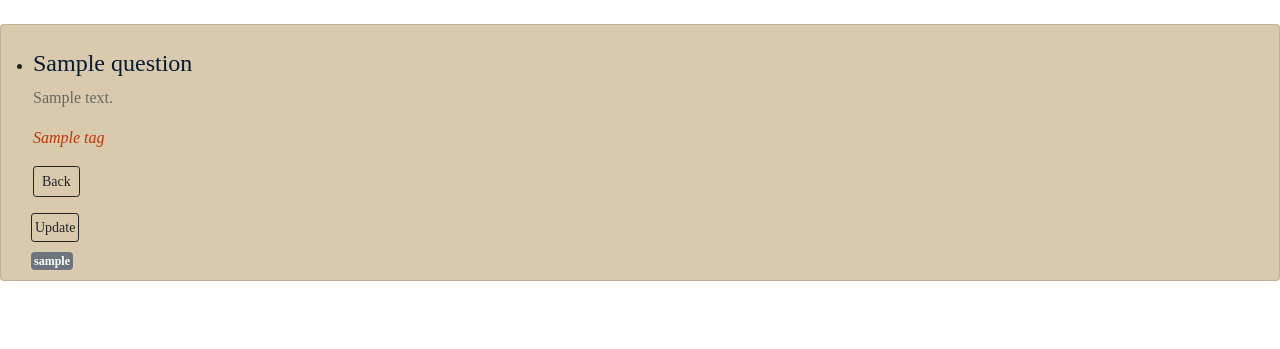
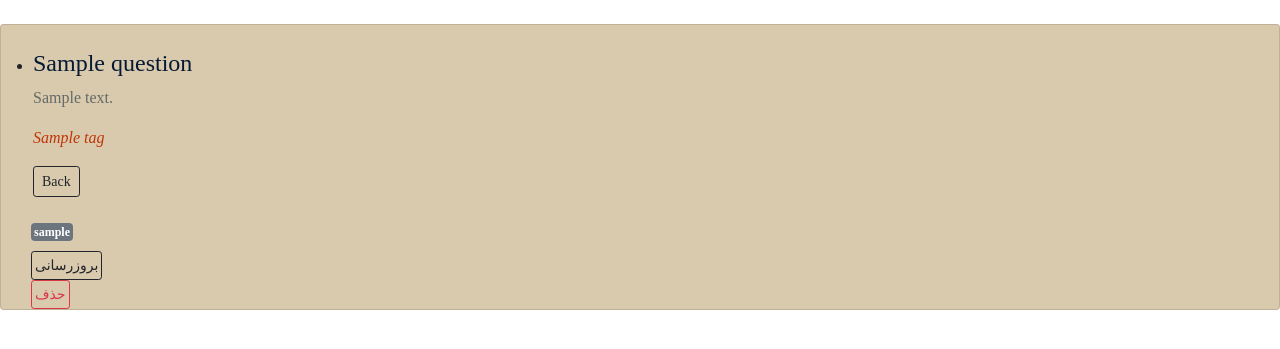
Before and after one commit to amir-mhd/karademy_question_answer, a Django app: page /question_detail/1 in a window 1280 px wide. Shown: the part 56-405 px from the top of the page. Run offline with Django 3.2, Linux system fonts and the light colour scheme; tables that the repository leaves empty hold one stand-in row (values such as "Sample post"); some libraries are stand-ins or nearby versions; some web fonts are replaced.

Commit message:
adding the question delete functionality

```diff
--- a/question/urls.py
+++ b/question/urls.py
@@ -6,7 +6,7 @@ urlpatterns = [
     path('', HomeListView.as_view(), name="questions"),
     path("ask_question/", QuestionCreateView.as_view(), name="ask_question"),
     path("question_detail/<int:pk>", QuestionDetailView.as_view(), name="question_detail"),
-    path("update_question/<int:pk>", QuestionUpdateView.as_view(), name="update_question"),
-    path("update_question/<int:pk>", QuestionDeletView.as_view(), name="delete_question"),
+    path("question_detail/<int:pk>/update", QuestionUpdateView.as_view(), name="update_question"),
+    path("question_detail/<int:pk>/delete", QuestionDeletView.as_view(), name="delete_question"),
 
 ]
--- a/question/views.py
+++ b/question/views.py
@@ -47,6 +47,8 @@ class QuestionUpdateView(LoginRequiredMixin, UserPassesTestMixin, UpdateView):
 
 class QuestionDeletView(LoginRequiredMixin, UserPassesTestMixin, DeleteView):
     model = Question
+    template_name = "question/question_confirm_delete.html"
+    success_url = "/"
 
     def test_func(self):
         question = self.get_object()
--- a/templates/question/question_detail.html
+++ b/templates/question/question_detail.html
@@ -26,8 +26,9 @@
             {% endfor %}
             <a href="{% url 'questions' %}" class="btn btn-outline-dark btn-sm">Back</a>
         </ul>
-        <a style="text-decoration: none;width: fit-content; margin-left: 30px; padding: 3px" class="btn btn-outline-dark btn-sm" href="{% url 'update_question' question.pk %}">Update</a>
         <p style="width: fit-content; margin: 10px 30px; padding: 3px;" class="badge bg-secondary">{{ question.author }}</p>
+        <a style="text-decoration: none;width: fit-content; margin-left: 30px; padding: 3px" class="btn btn-outline-dark btn-sm" href="{% url 'update_question' question.pk %}">بروزرسانی</a>
+        <a style="text-decoration: none;width: fit-content; margin-left: 30px; padding: 3px" class="btn btn-outline-danger btn-sm" href="{% url 'delete_question' question.pk %}">حذف</a>
     </div>
 
 
```
Also changed, not shown: templates/question/question_confirm_delete.html (added, +23 -0 lines).
